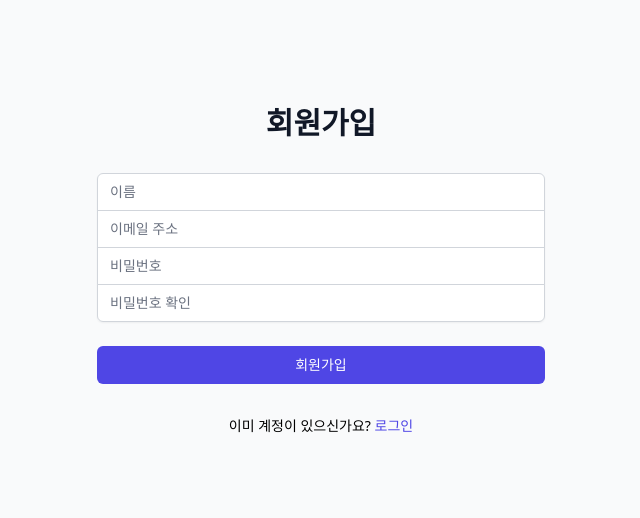
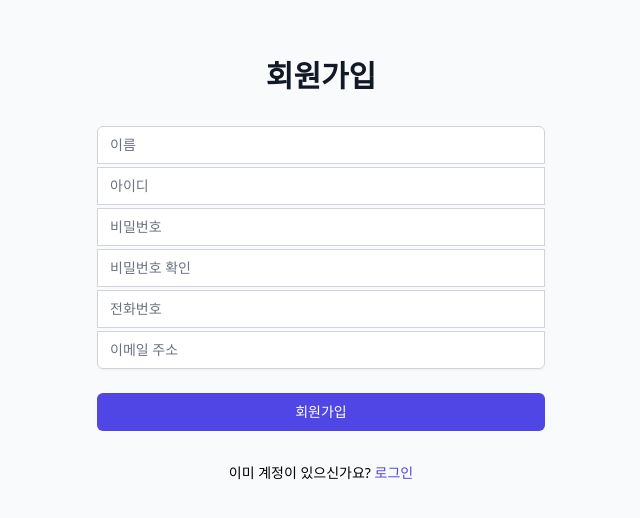
Before and after one commit to JungYoungSick/24-01-27_yourQuestion, a Next.js app in the folder yourquestion/: page /login/signup in a window 1280 px wide. Shown: the part 142-660 px from the top of the page, without its empty margins (319-959 px from the left). Built offline with nearby package versions, Linux system fonts and the light colour scheme.

Commit message:
회원가입 페이지 작성 중 마감(mariadb 연결 진행 필요)

```diff
--- a/yourquestion/app.ts
+++ b/yourquestion/app.ts
@@ -1,6 +1,5 @@
 import express, { Request, Response } from "express";
 import next from "next";
-import { MongoClient } from "mongodb";
 
 import {
   userSaveToMongoDB,
--- a/yourquestion/src/app/login/signup/page.tsx
+++ b/yourquestion/src/app/login/signup/page.tsx
@@ -4,10 +4,30 @@ import Link from "next/link";
 
 export default function Register() {
   // 회원가입 처리 함수
+  // Register 컴포넌트 내 handleSubmit 함수
   const handleSubmit = async (event: any) => {
     event.preventDefault();
-    // 폼 데이터를 가져와서 회원가입 로직을 처리합니다.
-    // 여기에는 API 호출이나 상태 관리 로직이 포함될 수 있습니다.
+    const formData = new FormData(event.target);
+    const data = Object.fromEntries(formData.entries());
+
+    try {
+      const response = await fetch("/api/register", {
+        method: "POST",
+        headers: {
+          "Content-Type": "application/json",
+        },
+        body: JSON.stringify(data),
+      });
+
+      if (response.ok) {
+        alert("회원가입 성공!");
+        // 성공적으로 회원가입 처리 후 추가 로직 처리 (예: 로그인 페이지로 리다이렉트)
+      } else {
+        alert("회원가입 실패");
+      }
+    } catch (error) {
+      console.error("회원가입 요청 중 오류 발생:", error);
+    }
   };
 
   return (
@@ -31,22 +51,22 @@ export default function Register() {
                 type="text"
                 autoComplete="name"
                 required
-                className="appearance-none rounded-none relative block w-full px-3 py-2 border border-gray-300 placeholder-gray-500 text-gray-900 rounded-t-md focus:outline-none focus:ring-indigo-500 focus:border-indigo-500 focus:z-10 sm:text-sm"
+                className="appearance-none rounded-none relative block w-full px-3 py-2 border border-gray-300 placeholder-gray-500 text-gray-900 rounded-t-md focus:outline-none focus:ring-indigo-500 focus:border-indigo-500 focus:z-10 sm:text-sm mb-1"
                 placeholder="이름"
               />
             </div>
             <div>
-              <label htmlFor="email" className="sr-only">
-                이메일 주소
+              <label htmlFor="idname" className="sr-only">
+                아이디
               </label>
               <input
-                id="email"
-                name="email"
-                type="email"
+                id="idname"
+                name="idname"
+                type="text"
                 autoComplete="email"
                 required
-                className="appearance-none rounded-none relative block w-full px-3 py-2 border border-gray-300 placeholder-gray-500 text-gray-900 focus:outline-none focus:ring-indigo-500 focus:border-indigo-500 sm:text-sm"
-                placeholder="이메일 주소"
+                className="appearance-none rounded-none relative block w-full px-3 py-2 border border-gray-300 placeholder-gray-500 text-gray-900 focus:outline-none focus:ring-indigo-500 focus:border-indigo-500 sm:text-sm mb-1"
+                placeholder="아이디"
               />
             </div>
             <div>
@@ -59,7 +79,7 @@ export default function Register() {
                 type="password"
                 autoComplete="new-password"
                 required
-                className="appearance-none rounded-none relative block w-full px-3 py-2 border border-gray-300 placeholder-gray-500 text-gray-900 focus:outline-none focus:ring-indigo-500 focus:border-indigo-500 sm:text-sm"
+                className="appearance-none rounded-none relative block w-full px-3 py-2 border border-gray-300 placeholder-gray-500 text-gray-900 focus:outline-none focus:ring-indigo-500 focus:border-indigo-500 sm:text-sm mb-1"
                 placeholder="비밀번호"
               />
             </div>
@@ -73,14 +93,43 @@ export default function Register() {
                 type="password"
                 autoComplete="new-password"
                 required
-                className="appearance-none rounded-none relative block w-full px-3 py-2 border border-gray-300 placeholder-gray-500 text-gray-900 rounded-b-md focus:outline-none focus:ring-indigo-500 focus:border-indigo-500 sm:text-sm"
+                className="appearance-none rounded-none relative block w-full px-3 py-2 border border-gray-300 placeholder-gray-500 text-gray-900 focus:outline-none focus:ring-indigo-500 focus:border-indigo-500 sm:text-sm mb-1"
                 placeholder="비밀번호 확인"
+              />
+            </div>
+            <div>
+              <label htmlFor="phoneNumber" className="sr-only">
+                전화번호
+              </label>
+              <input
+                id="phoneNumber"
+                name="phoneNumber"
+                type="tel"
+                autoComplete="new-phone"
+                required
+                className="appearance-none rounded-none relative block w-full px-3 py-2 border border-gray-300 placeholder-gray-500 text-gray-900 focus:outline-none focus:ring-indigo-500 focus:border-indigo-500 sm:text-sm mb-1"
+                placeholder="전화번호"
+              />
+            </div>
+            <div>
+              <label htmlFor="email" className="sr-only">
+                이메일 주소
+              </label>
+              <input
+                id="email"
+                name="email"
+                type="email"
+                autoComplete="email"
+                required
+                className="appearance-none rounded-none relative block w-full px-3 py-2 border border-gray-300 placeholder-gray-500 text-gray-900 focus:outline-none focus:ring-indigo-500 focus:border-indigo-500 sm:text-sm rounded-b-md"
+                placeholder="이메일 주소"
               />
             </div>
           </div>
 
           <div>
             <button
+              onClick={handleSubmit}
               type="submit"
               className="group relative w-full flex justify-center py-2 px-4 border border-transparent text-sm font-medium rounded-md text-white bg-indigo-600 hover:bg-indigo-700 focus:outline-none focus:ring-2 focus:ring-offset-2 focus:ring-indigo-500"
             >
```
